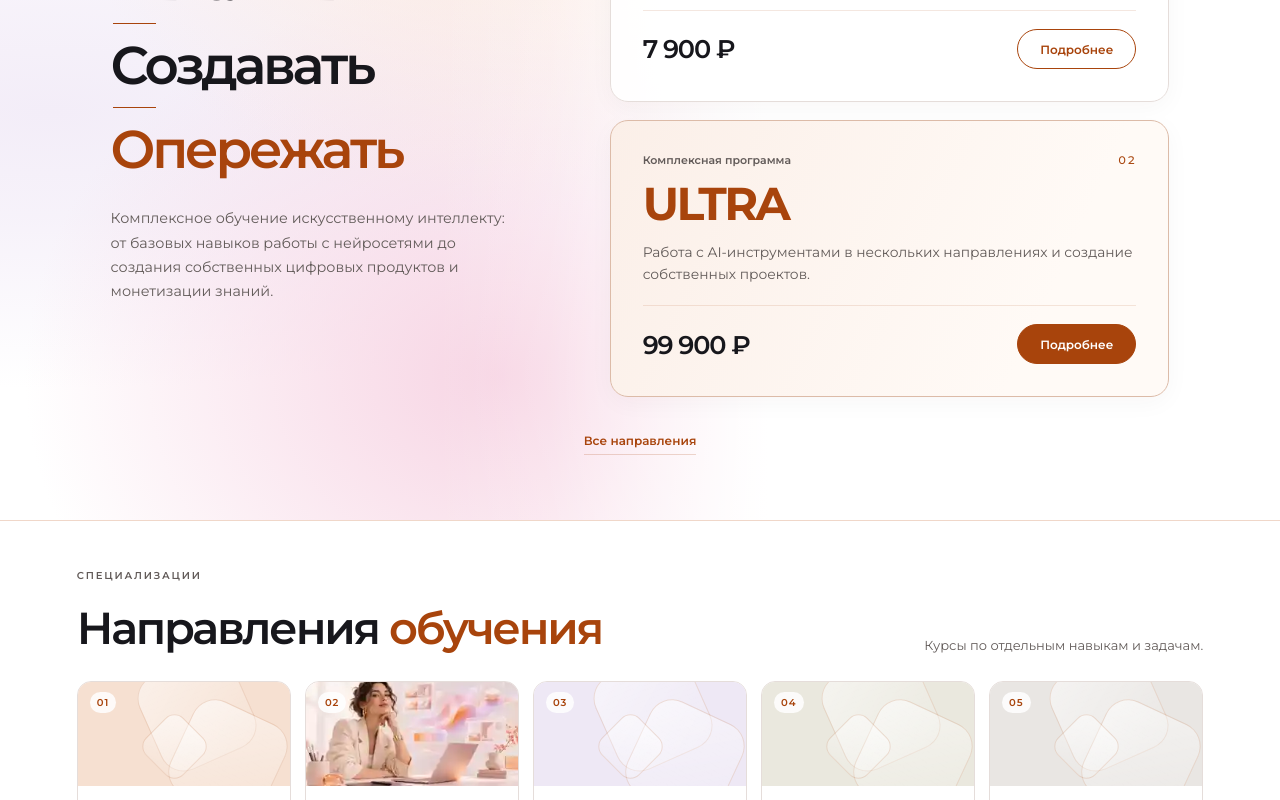
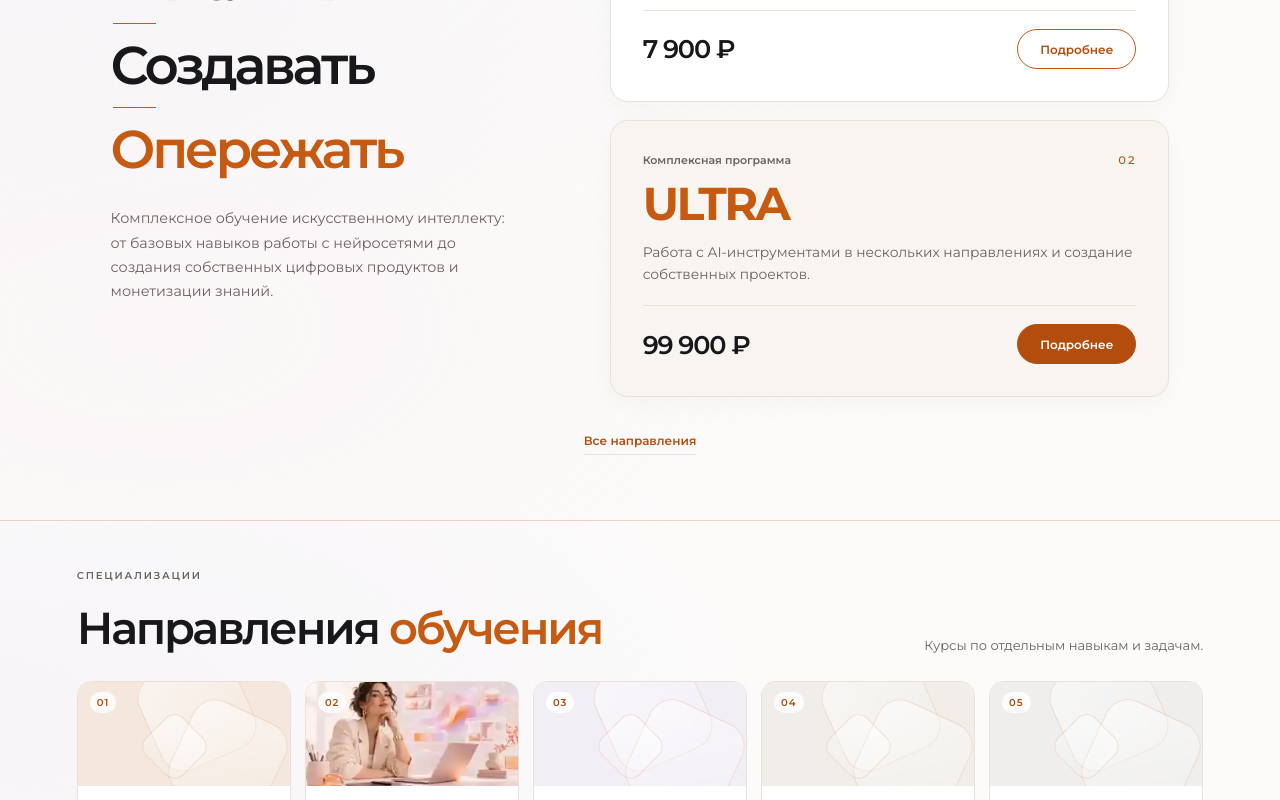
Before and after one commit to fuks19200-ctrl/09, a Next.js app: page /courses in a window 1280 px wide. Shown: the part 280-1080 px from the top of the page. Built offline with nearby package versions, Linux system fonts and the light colour scheme.

Commit message:
Refresh course palette with clean white, ivory and refined orange

```diff
--- a/app/globals.css
+++ b/app/globals.css
@@ -352,13 +352,14 @@ body::before {
 
 /* Courses: restrained editorial layout, warm neutral surfaces and one accent. */
 body:has(.courses-page) { overflow-x: hidden; overflow-y: auto; }
-.site-background.courses-page { position: relative; inset: auto; display: block; padding: 0; min-height: 100vh; background: transparent; }
+.site-background.courses-page { position: relative; inset: auto; display: block; padding: 0; min-height: 100vh; background: radial-gradient(ellipse at 0% 24%, #e9e2f347 0%, transparent 45%), radial-gradient(ellipse at 12% 76%, #f6dce629 0%, transparent 48%), #fcfbfa; background-attachment: fixed; }
 .courses-page {
   --course-ink: #17171c;
-  --course-muted: #625b59;
-  --course-accent: #a8440c;
-  --course-rule: #a8440c33;
-  --course-paper: #fffdfb;
+  --course-muted: #6b625e;
+  --course-accent: #c65a11;
+  --course-action-ink: #b34d0d;
+  --course-rule: #eae1da;
+  --course-paper: #ffffff;
 }
 .courses-screen { position: relative; min-height: 100svh; padding: clamp(88px, 11vh, 120px) 6% 48px; }
 .courses-container { width: 100%; max-width: 1440px; margin-inline: auto; }
@@ -372,44 +373,44 @@ body:has(.courses-page) { overflow-x: hidden; overflow-y: auto; }
 .courses-manifesto-title span + span::before { content: ""; display: block; width: clamp(30px,3.4vw,52px); height: 1px; background: var(--course-accent); margin: .24em 0 .24em .04em; }
 .courses-manifesto-description { margin: 0; max-width: 43ch; font-size: clamp(13px,1.12vw,17px); font-weight: 400; line-height: 1.7; color: var(--course-muted); }
 .program-grid { display: grid; grid-template-columns: minmax(0,1fr); gap: 18px; }
-.program-card { position: relative; display: flex; flex-direction: column; min-width: 0; padding: clamp(22px,2.5vw,36px); border: 1px solid #e5ddda; border-radius: 18px; background: rgba(255,255,255,.88); color: var(--course-ink); box-shadow: 0 6px 24px rgba(52,35,28,.035); }
-.program-card--ultra { background: linear-gradient(115deg,#fbefe8,#fffaf6 76%); border-color: #dcbba8; }
+.program-card { position: relative; display: flex; flex-direction: column; min-width: 0; padding: clamp(22px,2.5vw,36px); border: 1px solid #eae1da; border-radius: 18px; background: var(--course-paper); color: var(--course-ink); box-shadow: 0 6px 24px rgba(52,35,28,.035); }
+.program-card--ultra { background: #f8f5f1; border-color: #eae1da; }
 .program-topline { display: flex; align-items: center; justify-content: space-between; gap: 12px; margin-bottom: 14px; }
 .program-label { font-size: 11px; font-weight: 600; color: var(--course-muted); margin: 0; }
-.program-index { font-size: 11px; font-weight: 500; letter-spacing: .12em; color: var(--course-accent); font-variant-numeric: tabular-nums; }
+.program-index { font-size: 11px; font-weight: 500; letter-spacing: .12em; color: var(--course-action-ink); font-variant-numeric: tabular-nums; }
 .program-card h2 { font-size: clamp(35px,3.6vw,56px); line-height: 1; letter-spacing: -.055em; font-weight: 700; margin: 0 0 14px; }
 .program-card--ultra h2 { color: var(--course-accent); }
 .program-description { max-width: 54ch; font-size: clamp(13px,1.08vw,16px); line-height: 1.6; margin: 0 0 20px; color: var(--course-muted); }
-.program-footer { display: flex; align-items: center; justify-content: space-between; gap: 12px; flex-wrap: wrap; margin-top: auto; border-top: 1px solid #a8440c20; padding-top: 18px; }
+.program-footer { display: flex; align-items: center; justify-content: space-between; gap: 12px; flex-wrap: wrap; margin-top: auto; border-top: 1px solid var(--course-rule); padding-top: 18px; }
 .program-footer strong { font-size: clamp(22px,2vw,30px); line-height: 1.15; font-weight: 600; letter-spacing: -.045em; white-space: nowrap; }
-.course-action { display: inline-flex; align-items: center; justify-content: center; min-height: 40px; padding: 10px 22px; border: 1px solid var(--course-accent); border-radius: 999px; background: transparent; color: var(--course-accent); font-size: 12px; font-weight: 600; text-decoration: none; white-space: nowrap; transition: background .18s ease, color .18s ease, border-color .18s ease; }
-.program-card--ultra .course-action, .courses-help .course-action { background: var(--course-accent); color: #fff; }
+.course-action { display: inline-flex; align-items: center; justify-content: center; min-height: 40px; padding: 10px 22px; border: 1px solid var(--course-accent); border-radius: 999px; background: transparent; color: var(--course-action-ink); font-size: 12px; font-weight: 600; text-decoration: none; white-space: nowrap; transition: background .18s ease, color .18s ease, border-color .18s ease; }
+.program-card--ultra .course-action, .courses-help .course-action { background: var(--course-action-ink); border-color: var(--course-action-ink); color: #fff; }
 .course-action:hover { background: var(--course-ink); border-color: var(--course-ink); color: #fff; }
 .course-action:focus-visible, .courses-next:focus-visible, .specialty-footer a:focus-visible { outline: 2px solid var(--course-accent); outline-offset: 4px; }
-.courses-next { display: block; width: fit-content; margin: 30px auto 0; padding: 6px 0; border-bottom: 1px solid var(--course-rule); color: var(--course-accent); font-size: 12px; font-weight: 600; text-decoration: none; }
+.courses-next { display: block; width: fit-content; margin: 30px auto 0; padding: 6px 0; border-bottom: 1px solid var(--course-rule); color: var(--course-action-ink); font-size: 12px; font-weight: 600; text-decoration: none; }
 .courses-directions { border-top: 1px solid var(--section-divider); padding-top: clamp(42px,6vh,76px); }
 .directions-heading { display: flex; align-items: end; justify-content: space-between; flex-wrap: wrap; gap: 14px; margin-bottom: 28px; }
 .directions-heading h2 { font-size: clamp(28px,3.5vw,50px); line-height: 1.1; letter-spacing: -.05em; font-weight: 550; margin: 0; }
 .directions-heading h2 span { color: var(--course-accent); }
 .directions-heading > p { font-size: 13px; color: var(--course-muted); margin: 0; }
 .specialty-grid { display: grid; grid-template-columns: repeat(5,minmax(0,1fr)); gap: 14px; }
-.specialty-card { display: flex; flex-direction: column; overflow: hidden; background: rgba(255,255,255,.90); border: 1px solid #e5ddda; border-radius: 14px; }
-.specialty-art { position: relative; height: clamp(96px,13vh,148px); overflow: hidden; isolation: isolate; background: #f4e8e2; }
+.specialty-card { display: flex; flex-direction: column; overflow: hidden; background: var(--course-paper); border: 1px solid #eae1da; border-radius: 14px; }
+.specialty-art { position: relative; height: clamp(96px,13vh,148px); overflow: hidden; isolation: isolate; background: #f8f5f1; }
 .specialty-art img { width: 100%; height: 100%; object-fit: cover; display: block; }
-.specialty-art > span { position: absolute; top: 10px; left: 12px; font-size: 10px; letter-spacing: .1em; font-weight: 600; color: var(--course-accent); background: #ffffffd9; border-radius: 20px; padding: 4px 7px; }
-.specialty-art i { position: absolute; display: block; width: 48%; aspect-ratio: 1; border: 1px solid #a8440c26; background: linear-gradient(145deg,#fff8,#fff1); border-radius: 24%; transform: rotate(-24deg); right: 20%; top: -20%; }
+.specialty-art > span { position: absolute; top: 10px; left: 12px; font-size: 10px; letter-spacing: .1em; font-weight: 600; color: var(--course-action-ink); background: #ffffffd9; border-radius: 20px; padding: 4px 7px; }
+.specialty-art i { position: absolute; display: block; width: 48%; aspect-ratio: 1; border: 1px solid #c65a1126; background: linear-gradient(145deg,#fff8,#fff1); border-radius: 24%; transform: rotate(-24deg); right: 20%; top: -20%; }
 .specialty-art i:nth-child(2) { right: 5%; top: 25%; transform: rotate(25deg); }
 .specialty-art i:nth-child(3) { right: 42%; top: 36%; width: 25%; transform: rotate(45deg); }
-.specialty-art--creator, .specialty-art--games, .specialty-art--marketing { background: #f6e0d1; }
-.specialty-art--video, .specialty-art--automation { background: #eee8f5; }
-.specialty-art--three, .specialty-art--product { background: #eae8de; }
-.specialty-art--websites, .specialty-art--agents { background: #e9e6e3; }
+.specialty-art--creator, .specialty-art--games, .specialty-art--marketing { background: #f4e8de; }
+.specialty-art--video, .specialty-art--automation { background: #f2eef6; }
+.specialty-art--three, .specialty-art--product { background: #f1eee9; }
+.specialty-art--websites, .specialty-art--agents { background: #efeeed; }
 .specialty-content { padding: 16px; display: flex; flex-direction: column; flex: 1; }
 .specialty-content h3 { font-size: clamp(12px,1.04vw,16px); line-height: 1.2; letter-spacing: -.035em; font-weight: 650; margin: 0 0 8px; }
 .specialty-content p { font-size: 12px; line-height: 1.5; color: var(--course-muted); margin: 0 0 14px; }
-.specialty-footer { margin-top: auto; display: flex; align-items: center; justify-content: space-between; gap: 8px; flex-wrap: wrap; padding-top: 10px; border-top: 1px solid #a8440c20; }
+.specialty-footer { margin-top: auto; display: flex; align-items: center; justify-content: space-between; gap: 8px; flex-wrap: wrap; padding-top: 10px; border-top: 1px solid var(--course-rule); }
 .specialty-footer strong { font-size: 13px; font-weight: 600; white-space: nowrap; }
-.specialty-footer a { font-size: 11px; font-weight: 600; color: var(--course-accent); text-underline-offset: 3px; }
+.specialty-footer a { font-size: 11px; font-weight: 600; color: var(--course-action-ink); text-underline-offset: 3px; }
 .courses-help { display: flex; justify-content: space-between; align-items: center; gap: 16px; margin: 28px 0 0; padding: 22px 0 0; border-top: 1px solid var(--section-divider); }
 .courses-help p { font-size: 15px; font-weight: 500; margin: 0; }
 @media (prefers-reduced-motion: no-preference) { html:has(.courses-page) { scroll-behavior: smooth; } }
```
